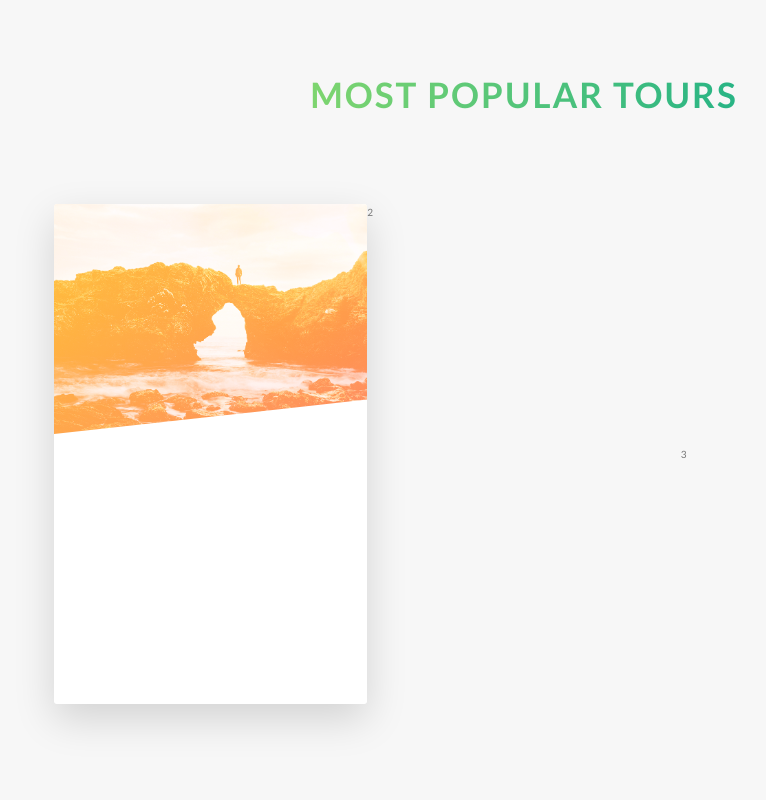
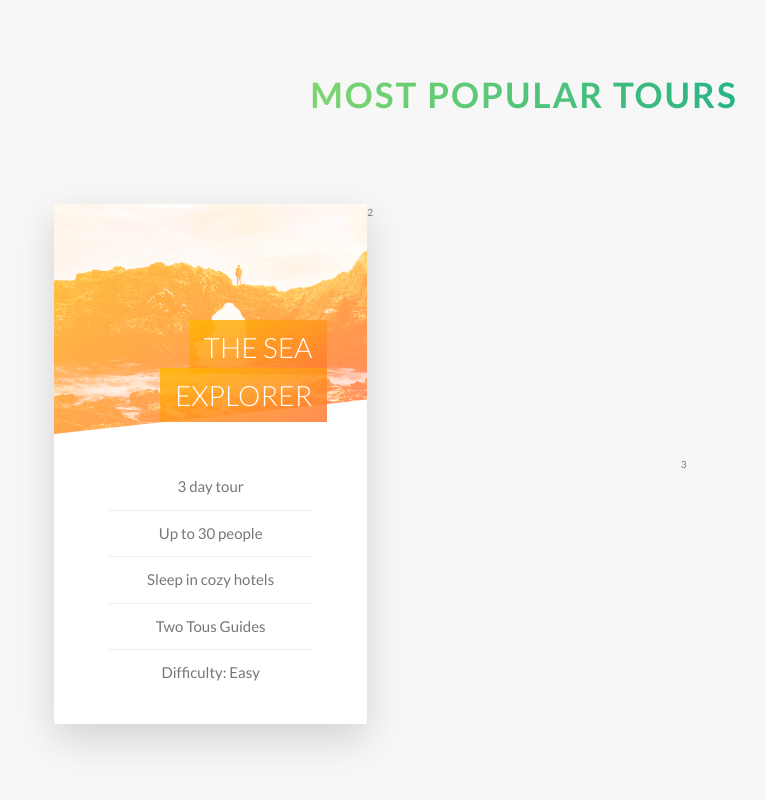
Before and after one commit to jalajcodes/tourista, a website: page index.html in a window 1280 px wide. Shown: the part 2418-3218 px from the top of the page, without its empty margins (116-882 px from the left). Drawn offline with Linux system fonts and the light colour scheme.

Commit message:
finished styling the front of the card component in tours section

```diff
--- a/index.html
+++ b/index.html
@@ -112,10 +112,20 @@
 							<div class="card__picture card__picture--1">
 								&nbsp;
 							</div>
-							<div class="card__heading">
-								H
+							<h4 class="card__heading">
+								<span class="card__heading-span card__heading-span--1">
+									The Sea Explorer
+								</span>
+							</h4>
+							<div class="card__details">
+								<ul>
+									<li>3 day tour</li>
+									<li>Up to 30 people</li>
+									<li>Sleep in cozy hotels</li>
+									<li>Two Tous Guides</li>
+									<li>Difficulty: Easy</li>
+								</ul>
 							</div>
-							<div class="card__details">D</div>
 						</div>
 						<div class="card__side card__side--back card__side--back-1">
 							BACK
--- a/sass/components/_card.scss
+++ b/sass/components/_card.scss
@@ -4,12 +4,10 @@
 	perspective: 150rem;
 	-moz-perspective: 150rem;
 	position: relative;
-	height: 50rem;
+	height: 52rem;
 
 	&__side {
-		height: 50rem;
-		color: #fff;
-		font-size: 3rem;
+		height: 52rem;
 		transition: all 0.8s ease;
 		position: absolute;
 		top: 0;
@@ -60,4 +58,53 @@
 		&--3 {
 		}
 	}
+
+	&__heading {
+		font-size: 2.8rem;
+		font-weight: 300;
+		color: white;
+		text-transform: uppercase;
+		text-align: right;
+		position: absolute;
+		top: 12rem;
+		right: 4rem;
+		width: 55%;
+	}
+
+	&__heading-span {
+		padding: 1rem 1.5rem;
+		-webkit-box-decoration-break: clone;
+		box-decoration-break: clone;
+
+		&--1 {
+			background-image: linear-gradient(
+				to right bottom,
+				rgba($color-secondary-light, 0.85),
+				rgba($color-secondary-dark, 0.85)
+			);
+		}
+	}
+
+	&__details {
+		padding: 3rem;
+		display: flex;
+		flex-direction: column;
+		justify-content: center;
+		align-items: center;
+
+		ul {
+			list-style: none;
+			width: 80%;
+
+			li {
+				text-align: center;
+				font-size: 1.5rem;
+				padding: 1rem;
+
+				&:not(:last-child) {
+					border-bottom: 1px solid #eee;
+				}
+			}
+		}
+	}
 }
```
Also changed, not shown: css/style.css.
